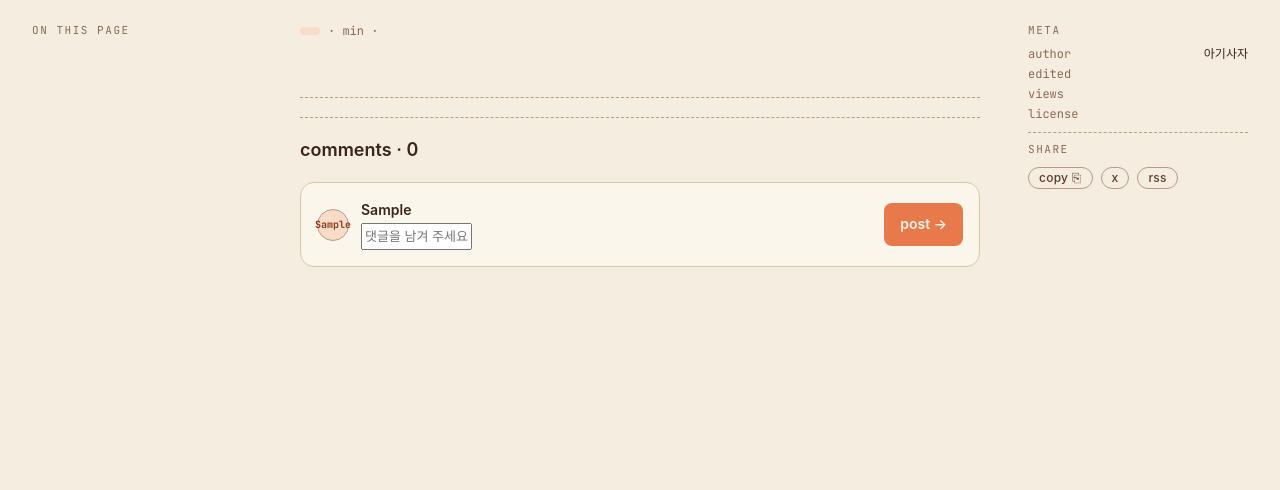
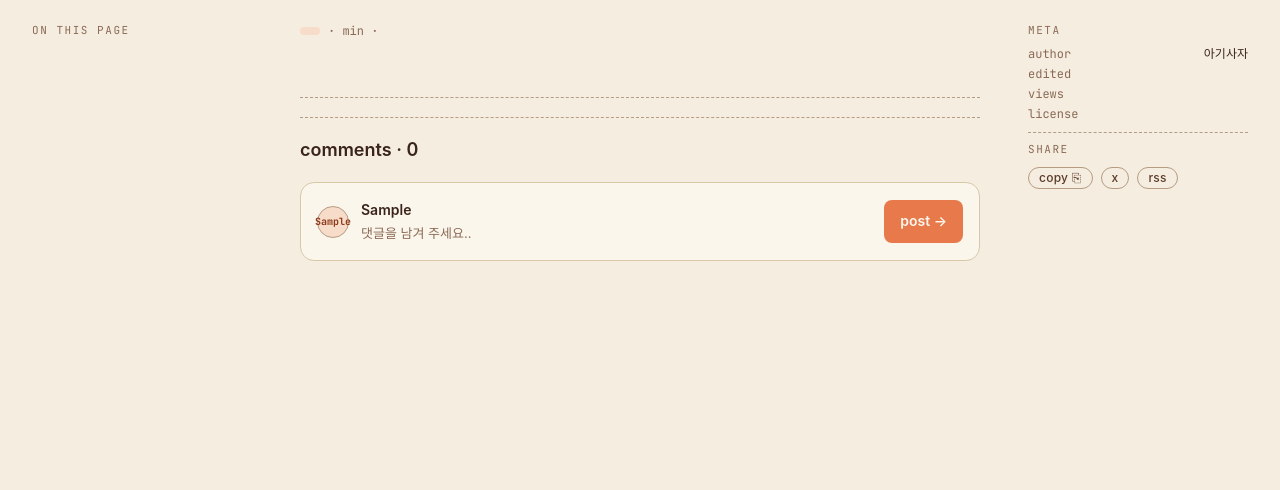
Before and after one commit to hyunaway/FE_session_03_HW2, a Django app: template templates/blog/tech_detail.html in a window 1280 px wide. Shown: the part 179-669 px from the top of the page. Run offline with Django 5.2, Linux system fonts and the light colour scheme; the template is opened without the code that fills it, so the values that code supplies are empty; the visitor is signed in with stand-in values (Sample User, id 1); some web fonts are replaced.

Commit message:
Feat: 7주차 과제 제출

```diff
--- a/static/css/tech_detail.css
+++ b/static/css/tech_detail.css
@@ -258,6 +258,39 @@ gap: 2px;
 flex: 1 0 0;
 }
 
+.needpost {
+width: 52px;
+color: var(--beige-ink-1, #3A2419);
+
+/* Body/Small Bold */
+font-family: Inter;
+font-size: 14px;
+font-style: normal;
+font-weight: 600;
+line-height: 160%; /* 22.4px */
+}
+
+.write {
+width: 111px;
+
+border: none;
+outline: none;
+background: transparent;
+padding: 0;
+
+/* Body/Small Meta */
+font-family: Inter;
+font-size: 13px;
+font-style: normal;
+font-weight: 400;
+line-height: 160%; /* 20.8px */
+}
+
+.write::placeholder {
+  color: var(--beige-ink-3, #8A6A55);
+  opacity: 1;
+}
+
 .needlogin {
 color: var(--beige-ink-1, #3A2419);
 
@@ -348,7 +381,6 @@ line-height: 160%; /* 22.4px */
 }
 
 .write {
-width: 111px;
 color: var(--beige-ink-3, #8A6A55);
 font-family: Inter;
 font-size: 13px;
--- a/templates/blog/tech_detail.html
+++ b/templates/blog/tech_detail.html
@@ -73,14 +73,8 @@
         </div>
 
         <div class="prompttext">
-            <div class="needlogin">{{ user.first_name|default:user.username }}</div>
-            <input
-                class="write"
-                type="text"
-                name="body"
-                placeholder="댓글을 남겨 주세요..."
-                required
-            >
+            <div class="needpost">{{ user.first_name|default:user.username }}</div>
+            <input class="write" type="text" name="body" placeholder="댓글을 남겨 주세요..." required>
         </div>
 
         <button class="button" type="submit">
@@ -88,7 +82,7 @@
         </button>
     </form>
     {% else %}
-    {% comment %} 비로그인 {% endcomment %}
+    {% comment %} 비로그인 상태 {% endcomment %}
     <div class="signinprompt">
         <div class="prompttext">
             <div class="needlogin">댓글을 남기려면 로그인이 필요해요</div>
```
